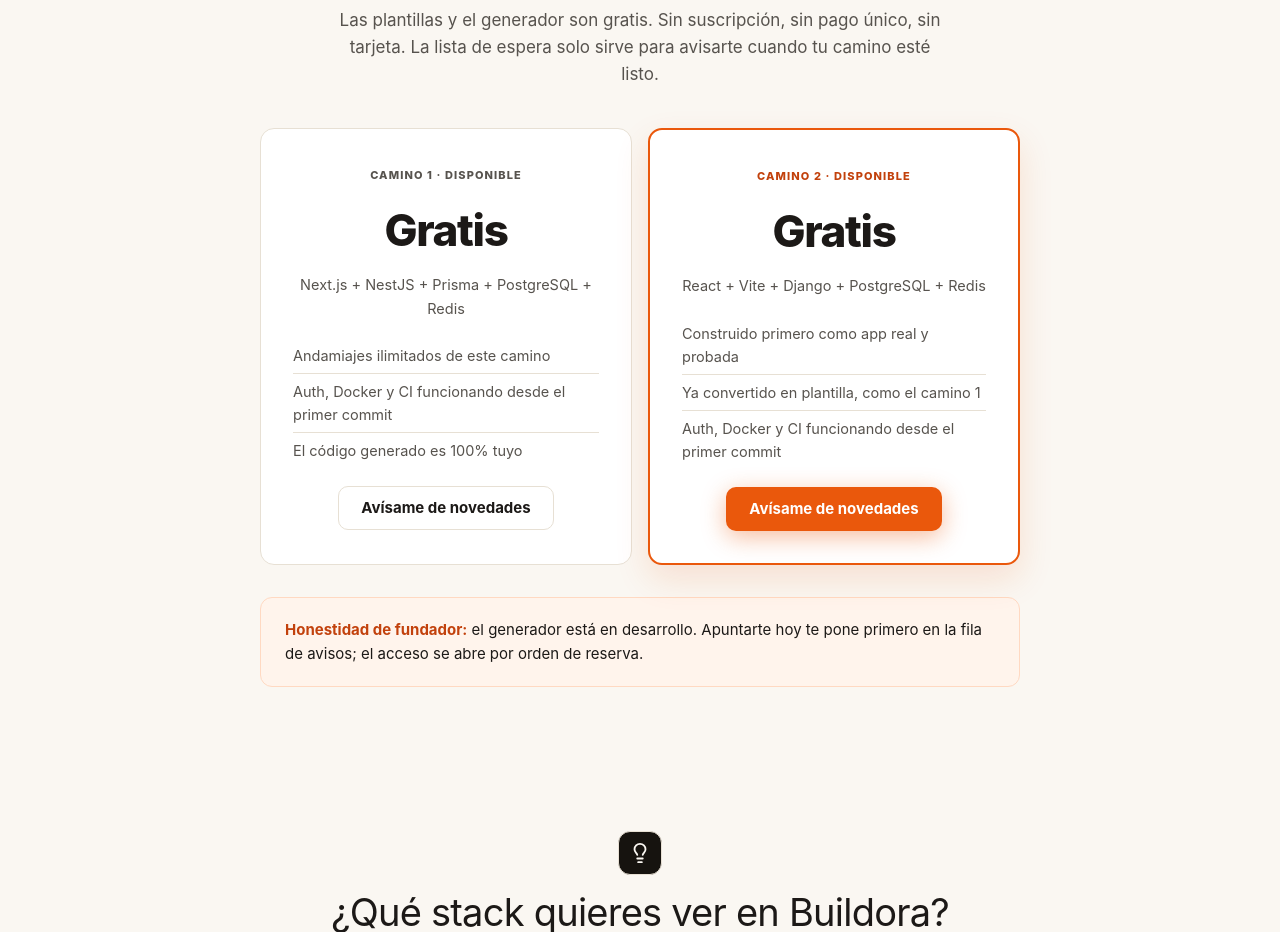
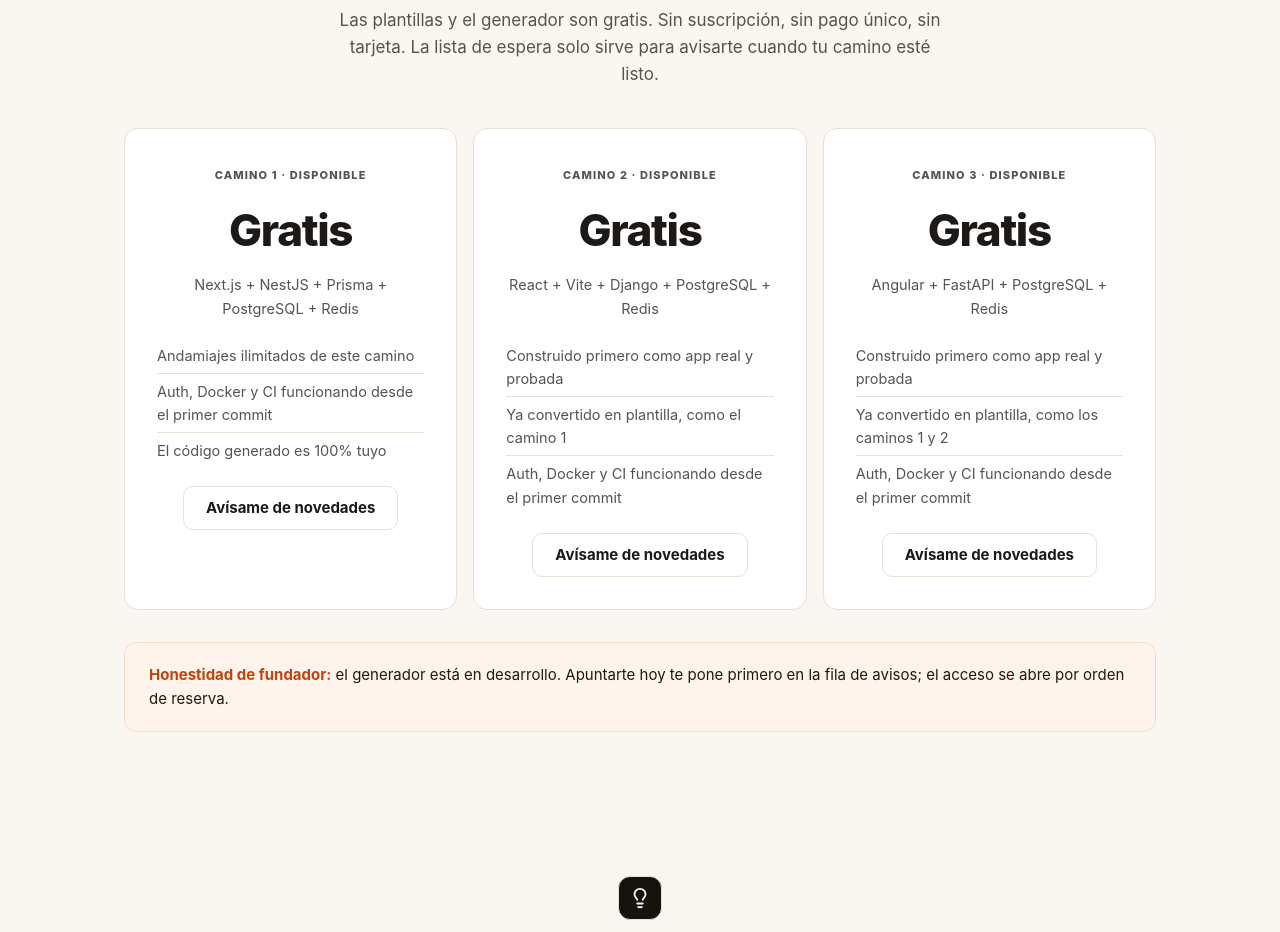
Before and after one commit to yclicourt/buildora-landing, a Next.js app: page / in a window 1280 px wide. Shown: the part 4640-5572 px from the top of the page. Built offline with nearby package versions, Linux system fonts and the light colour scheme.

Commit message:
Landing: camino 3 en Acceso anticipado + camino 2 sin destacar

```diff
--- a/components/Pricing.tsx
+++ b/components/Pricing.tsx
@@ -20,7 +20,7 @@ export default function Pricing() {
       <p className="mx-auto mb-10 max-w-[620px] text-center text-[17px] text-muted">
         {t.pricing.lead}
       </p>
-      <div className="mx-auto grid max-w-[760px] grid-cols-1 gap-4 md:grid-cols-2">
+      <div className="mx-auto grid max-w-[1080px] grid-cols-1 gap-4 md:grid-cols-3">
         <div className="rounded-[14px] border border-line bg-panel p-8 text-center">
           <span className="text-[11px] font-extrabold tracking-[0.1em] text-muted">
             {t.pricing.path1badge}
@@ -43,8 +43,8 @@ export default function Pricing() {
             {t.pricing.cta}
           </a>
         </div>
-        <div className="rounded-[14px] border-2 border-ember bg-panel p-8 text-center shadow-[0_14px_34px_rgba(234,88,12,0.14)]">
-          <span className="text-[11px] font-extrabold tracking-[0.1em] text-ember-dark">
+        <div className="rounded-[14px] border border-line bg-panel p-8 text-center">
+          <span className="text-[11px] font-extrabold tracking-[0.1em] text-muted">
             {t.pricing.path2badge}
           </span>
           <div className="my-2 text-[44px] font-extrabold tracking-[-0.03em]">
@@ -61,12 +61,34 @@ export default function Pricing() {
               </li>
             ))}
           </ul>
-          <a className="btn btn-ember" href="#reserva">
+          <a className="btn btn-ghost" href="#reserva">
+            {t.pricing.cta}
+          </a>
+        </div>
+        <div className="rounded-[14px] border border-line bg-panel p-8 text-center">
+          <span className="text-[11px] font-extrabold tracking-[0.1em] text-muted">
+            {t.pricing.path3badge}
+          </span>
+          <div className="my-2 text-[44px] font-extrabold tracking-[-0.03em]">
+            {t.pricing.free}
+          </div>
+          <p className="text-[14.5px] text-muted">{t.pricing.path3stack}</p>
+          <ul className="my-[18px] list-none text-left">
+            {t.pricing.path3bullets.map((bullet) => (
+              <li
+                key={bullet}
+                className="border-t border-line py-1.5 text-[14.5px] text-muted first:border-t-0"
+              >
+                {bullet}
+              </li>
+            ))}
+          </ul>
+          <a className="btn btn-ghost" href="#reserva">
             {t.pricing.cta}
           </a>
         </div>
       </div>
-      <div className="mx-auto mt-8 max-w-[760px] rounded-xl border border-soft-line bg-soft px-6 py-5 text-[15px]">
+      <div className="mx-auto mt-8 max-w-[1080px] rounded-xl border border-soft-line bg-soft px-6 py-5 text-[15px]">
         <b className="text-ember-dark">{t.pricing.honestyLabel}</b>{" "}
         {t.pricing.honestyText}
       </div>
--- a/lib/dict.ts
+++ b/lib/dict.ts
@@ -259,6 +259,13 @@ export const es = {
     path2bullets: [
       "Construido primero como app real y probada",
       "Ya convertido en plantilla, como el camino 1",
+      "Auth, Docker y CI funcionando desde el primer commit",
+    ],
+    path3badge: "CAMINO 3 · DISPONIBLE",
+    path3stack: "Angular + FastAPI + PostgreSQL + Redis",
+    path3bullets: [
+      "Construido primero como app real y probada",
+      "Ya convertido en plantilla, como los caminos 1 y 2",
       "Auth, Docker y CI funcionando desde el primer commit",
     ],
     cta: "Avísame de novedades",
@@ -596,6 +603,13 @@ export const en: Dict = {
       "Already converted into a template, like path 1",
       "Auth, Docker and CI working from the first commit",
     ],
+    path3badge: "PATH 3 · AVAILABLE",
+    path3stack: "Angular + FastAPI + PostgreSQL + Redis",
+    path3bullets: [
+      "Built first as a real, tested app",
+      "Already converted into a template, like paths 1 and 2",
+      "Auth, Docker and CI working from the first commit",
+    ],
     cta: "Notify me of news",
     honestyLabel: "Founder honesty:",
     honestyText:
```
